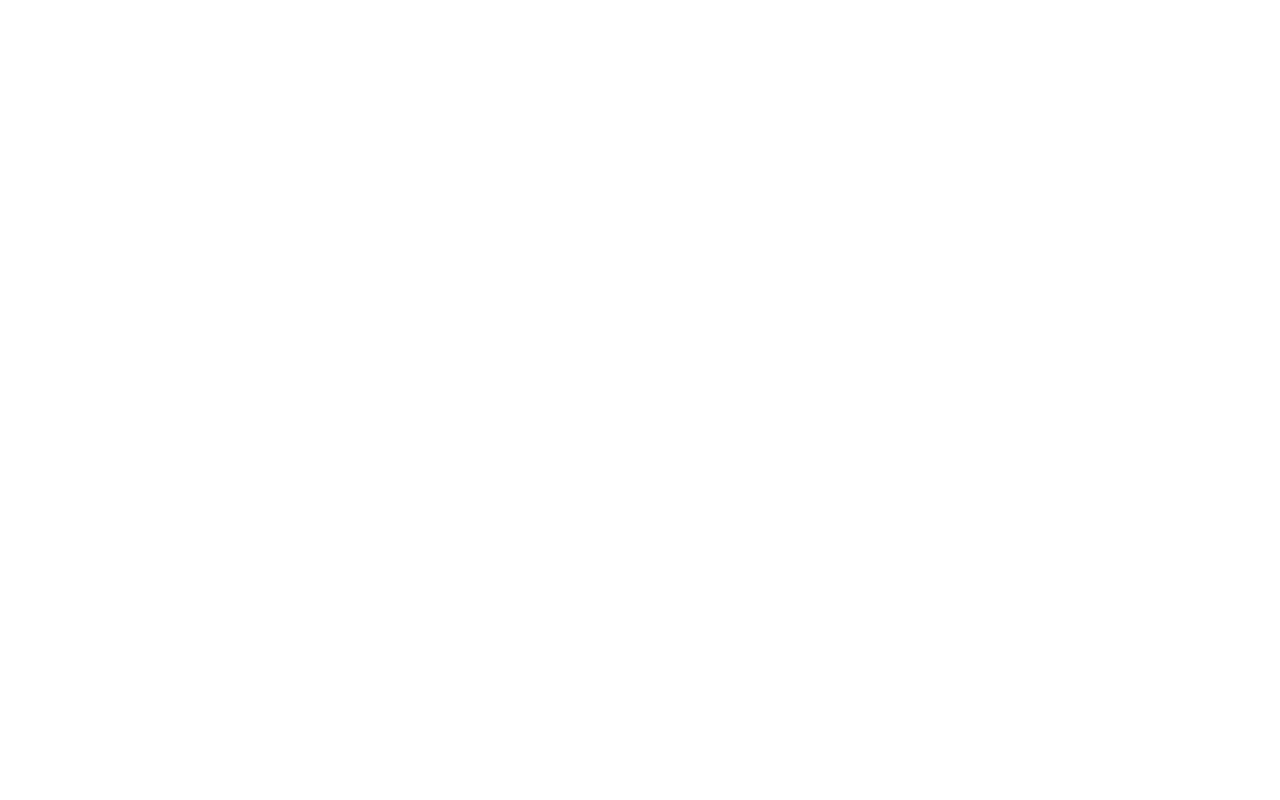
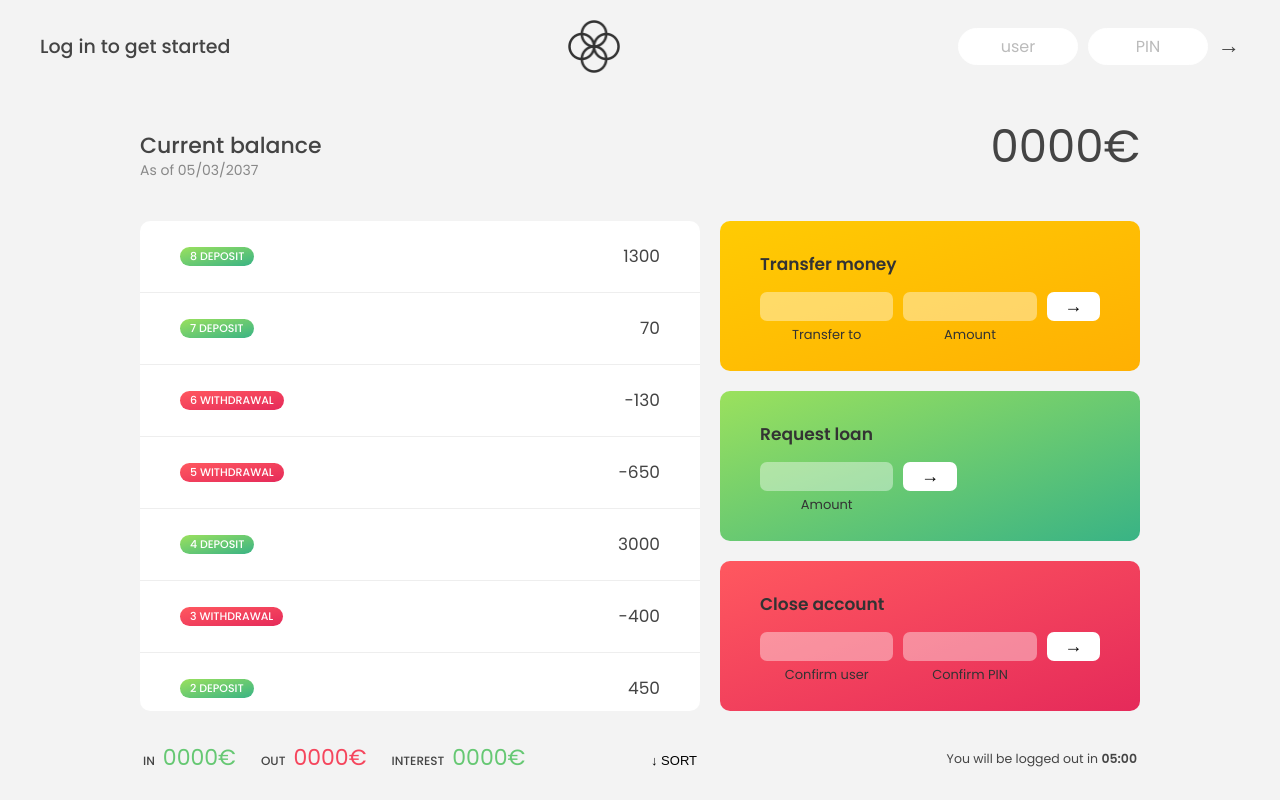
Before and after one commit to pavlekrajisnik/javascript-projects, a plain HTML site: page project-4/index.html in a window 1280 px wide. Drawn offline with Linux system fonts and the light colour scheme.

Commit message:
Novi projekat

```diff
--- a/project-4/index.html
+++ b/project-4/index.html
@@ -3,7 +3,126 @@
   <head>
     <meta charset="UTF-8" />
     <meta name="viewport" content="width=device-width, initial-scale=1.0" />
-    <title>Project 4</title>
+    <meta http-equiv="X-UA-Compatible" content="ie=edge" />
+    <link rel="shortcut icon" type="image/png" href="/icon.png" />
+
+    <link
+      href="https://fonts.googleapis.com/css?family=Poppins:400,500,600&display=swap"
+      rel="stylesheet"
+    />
+
+    <link rel="stylesheet" href="style.css" />
+    <title>Bankist</title>
   </head>
-  <body></body>
+  <body>
+    <!-- TOP NAVIGATION -->
+    <nav>
+      <p class="welcome">Log in to get started</p>
+      <img src="logo.png" alt="Logo" class="logo" />
+      <form class="login">
+        <input
+          type="text"
+          placeholder="user"
+          class="login__input login__input--user"
+        />
+        <!-- In practice, use type="password" -->
+        <input
+          type="text"
+          placeholder="PIN"
+          maxlength="4"
+          class="login__input login__input--pin"
+        />
+        <button class="login__btn">&rarr;</button>
+      </form>
+    </nav>
+
+    <main class="app">
+      <!-- BALANCE -->
+      <div class="balance">
+        <div>
+          <p class="balance__label">Current balance</p>
+          <p class="balance__date">
+            As of <span class="date">05/03/2037</span>
+          </p>
+        </div>
+        <p class="balance__value">0000€</p>
+      </div>
+
+      <!-- MOVEMENTS -->
+      <div class="movements">
+        <div class="movements__row">
+          <div class="movements__type movements__type--deposit">2 deposit</div>
+          <div class="movements__date">3 days ago</div>
+          <div class="movements__value">4 000€</div>
+        </div>
+        <div class="movements__row">
+          <div class="movements__type movements__type--withdrawal">
+            1 withdrawal
+          </div>
+          <div class="movements__date">24/01/2037</div>
+          <div class="movements__value">-378€</div>
+        </div>
+      </div>
+
+      <!-- SUMMARY -->
+      <div class="summary">
+        <p class="summary__label">In</p>
+        <p class="summary__value summary__value--in">0000€</p>
+        <p class="summary__label">Out</p>
+        <p class="summary__value summary__value--out">0000€</p>
+        <p class="summary__label">Interest</p>
+        <p class="summary__value summary__value--interest">0000€</p>
+        <button class="btn--sort">&downarrow; SORT</button>
+      </div>
+
+      <!-- OPERATION: TRANSFERS -->
+      <div class="operation operation--transfer">
+        <h2>Transfer money</h2>
+        <form class="form form--transfer">
+          <input type="text" class="form__input form__input--to" />
+          <input type="number" class="form__input form__input--amount" />
+          <button class="form__btn form__btn--transfer">&rarr;</button>
+          <label class="form__label">Transfer to</label>
+          <label class="form__label">Amount</label>
+        </form>
+      </div>
+
+      <!-- OPERATION: LOAN -->
+      <div class="operation operation--loan">
+        <h2>Request loan</h2>
+        <form class="form form--loan">
+          <input type="number" class="form__input form__input--loan-amount" />
+          <button class="form__btn form__btn--loan">&rarr;</button>
+          <label class="form__label form__label--loan">Amount</label>
+        </form>
+      </div>
+
+      <!-- OPERATION: CLOSE -->
+      <div class="operation operation--close">
+        <h2>Close account</h2>
+        <form class="form form--close">
+          <input type="text" class="form__input form__input--user" />
+          <input
+            type="password"
+            maxlength="6"
+            class="form__input form__input--pin"
+          />
+          <button class="form__btn form__btn--close">&rarr;</button>
+          <label class="form__label">Confirm user</label>
+          <label class="form__label">Confirm PIN</label>
+        </form>
+      </div>
+
+      <!-- LOGOUT TIMER -->
+      <p class="logout-timer">
+        You will be logged out in <span class="timer">05:00</span>
+      </p>
+    </main>
+
+    <!-- <footer>
+      &copy; by Jonas Schmedtmann. Don't claim as your own :)
+    </footer> -->
+
+    <script src="script.js"></script>
+  </body>
 </html>
--- /dev/null
+++ b/project-4/script.js
@@ -0,0 +1,81 @@
+'use strict';
+
+/////////////////////////////////////////////////
+/////////////////////////////////////////////////
+// BANKIST APP
+
+// Data
+const account1 = {
+  owner: 'Jonas Schmedtmann',
+  movements: [200, 450, -400, 3000, -650, -130, 70, 1300],
+  interestRate: 1.2, // %
+  pin: 1111,
+};
+
+const account2 = {
+  owner: 'Jessica Davis',
+  movements: [5000, 3400, -150, -790, -3210, -1000, 8500, -30],
+  interestRate: 1.5,
+  pin: 2222,
+};
+
+const account3 = {
+  owner: 'Steven Thomas Williams',
+  movements: [200, -200, 340, -300, -20, 50, 400, -460],
+  interestRate: 0.7,
+  pin: 3333,
+};
+
+const account4 = {
+  owner: 'Sarah Smith',
+  movements: [430, 1000, 700, 50, 90],
+  interestRate: 1,
+  pin: 4444,
+};
+
+const accounts = [account1, account2, account3, account4];
+
+// Elements
+const labelWelcome = document.querySelector('.welcome');
+const labelDate = document.querySelector('.date');
+const labelBalance = document.querySelector('.balance__value');
+const labelSumIn = document.querySelector('.summary__value--in');
+const labelSumOut = document.querySelector('.summary__value--out');
+const labelSumInterest = document.querySelector('.summary__value--interest');
+const labelTimer = document.querySelector('.timer');
+
+const containerApp = document.querySelector('.app');
+const containerMovements = document.querySelector('.movements');
+
+const btnLogin = document.querySelector('.login__btn');
+const btnTransfer = document.querySelector('.form__btn--transfer');
+const btnLoan = document.querySelector('.form__btn--loan');
+const btnClose = document.querySelector('.form__btn--close');
+const btnSort = document.querySelector('.btn--sort');
+
+const inputLoginUsername = document.querySelector('.login__input--user');
+const inputLoginPin = document.querySelector('.login__input--pin');
+const inputTransferTo = document.querySelector('.form__input--to');
+const inputTransferAmount = document.querySelector('.form__input--amount');
+const inputLoanAmount = document.querySelector('.form__input--loan-amount');
+const inputCloseUsername = document.querySelector('.form__input--user');
+const inputClosePin = document.querySelector('.form__input--pin');
+
+//FUNCTIONS
+const displayMovements = function (movements) {
+  containerMovements.innerHTML = '';
+  //KREIRAN foreach koji prima dva parametra mov kao property iz objekta i index
+  movements.forEach(function (mov, i) {
+    const type = mov > 0 ? 'deposit' : 'withdrawal';
+    const html = `
+      <div class="movements__row">
+          <div class="movements__type movements__type--${type}">${
+      i + 1
+    } ${type}</div>
+          <div class="movements__value">${mov}</div>
+        </div>`;
+    //insertAdjacentHTML za dodavanje html u DOM
+    containerMovements.insertAdjacentHTML('afterbegin', html);
+  });
+};
+displayMovements(account1.movements);
--- /dev/null
+++ b/project-4/style.css
@@ -0,0 +1,297 @@
+/*
+ * Use this CSS to learn some intersting techniques,
+ * in case you're wondering how I built the UI.
+ * Have fun! 😁
+ */
+
+* {
+  margin: 0;
+  padding: 0;
+  box-sizing: inherit;
+}
+
+html {
+  font-size: 62.5%;
+  box-sizing: border-box;
+}
+
+body {
+  font-family: 'Poppins', sans-serif;
+  color: #444;
+  background-color: #f3f3f3;
+  height: 100vh;
+  padding: 2rem;
+}
+
+nav {
+  display: flex;
+  justify-content: space-between;
+  align-items: center;
+  padding: 0 2rem;
+}
+
+.welcome {
+  font-size: 1.9rem;
+  font-weight: 500;
+}
+
+.logo {
+  height: 5.25rem;
+}
+
+.login {
+  display: flex;
+}
+
+.login__input {
+  border: none;
+  padding: 0.5rem 2rem;
+  font-size: 1.6rem;
+  font-family: inherit;
+  text-align: center;
+  width: 12rem;
+  border-radius: 10rem;
+  margin-right: 1rem;
+  color: inherit;
+  border: 1px solid #fff;
+  transition: all 0.3s;
+}
+
+.login__input:focus {
+  outline: none;
+  border: 1px solid #ccc;
+}
+
+.login__input::placeholder {
+  color: #bbb;
+}
+
+.login__btn {
+  border: none;
+  background: none;
+  font-size: 2.2rem;
+  color: inherit;
+  cursor: pointer;
+  transition: all 0.3s;
+}
+
+.login__btn:hover,
+.login__btn:focus,
+.btn--sort:hover,
+.btn--sort:focus {
+  outline: none;
+  color: #777;
+}
+
+/* MAIN */
+.app {
+  position: relative;
+  max-width: 100rem;
+  margin: 4rem auto;
+  display: grid;
+  grid-template-columns: 4fr 3fr;
+  grid-template-rows: auto repeat(3, 15rem) auto;
+  gap: 2rem;
+
+  /* NOTE This creates the fade in/out anumation */
+  /* opacity: 0; */
+  transition: all 1s;
+}
+
+.balance {
+  grid-column: 1 / span 2;
+  display: flex;
+  align-items: flex-end;
+  justify-content: space-between;
+  margin-bottom: 2rem;
+}
+
+.balance__label {
+  font-size: 2.2rem;
+  font-weight: 500;
+  margin-bottom: -0.2rem;
+}
+
+.balance__date {
+  font-size: 1.4rem;
+  color: #888;
+}
+
+.balance__value {
+  font-size: 4.5rem;
+  font-weight: 400;
+}
+
+/* MOVEMENTS */
+.movements {
+  grid-row: 2 / span 3;
+  background-color: #fff;
+  border-radius: 1rem;
+  overflow: scroll;
+}
+
+.movements__row {
+  padding: 2.25rem 4rem;
+  display: flex;
+  align-items: center;
+  border-bottom: 1px solid #eee;
+}
+
+.movements__type {
+  font-size: 1.1rem;
+  text-transform: uppercase;
+  font-weight: 500;
+  color: #fff;
+  padding: 0.1rem 1rem;
+  border-radius: 10rem;
+  margin-right: 2rem;
+}
+
+.movements__date {
+  font-size: 1.1rem;
+  text-transform: uppercase;
+  font-weight: 500;
+  color: #666;
+}
+
+.movements__type--deposit {
+  background-image: linear-gradient(to top left, #39b385, #9be15d);
+}
+
+.movements__type--withdrawal {
+  background-image: linear-gradient(to top left, #e52a5a, #ff585f);
+}
+
+.movements__value {
+  font-size: 1.7rem;
+  margin-left: auto;
+}
+
+/* SUMMARY */
+.summary {
+  grid-row: 5 / 6;
+  display: flex;
+  align-items: baseline;
+  padding: 0 0.3rem;
+  margin-top: 1rem;
+}
+
+.summary__label {
+  font-size: 1.2rem;
+  font-weight: 500;
+  text-transform: uppercase;
+  margin-right: 0.8rem;
+}
+
+.summary__value {
+  font-size: 2.2rem;
+  margin-right: 2.5rem;
+}
+
+.summary__value--in,
+.summary__value--interest {
+  color: #66c873;
+}
+
+.summary__value--out {
+  color: #f5465d;
+}
+
+.btn--sort {
+  margin-left: auto;
+  border: none;
+  background: none;
+  font-size: 1.3rem;
+  font-weight: 500;
+  cursor: pointer;
+}
+
+/* OPERATIONS */
+.operation {
+  border-radius: 1rem;
+  padding: 3rem 4rem;
+  color: #333;
+}
+
+.operation--transfer {
+  background-image: linear-gradient(to top left, #ffb003, #ffcb03);
+}
+
+.operation--loan {
+  background-image: linear-gradient(to top left, #39b385, #9be15d);
+}
+
+.operation--close {
+  background-image: linear-gradient(to top left, #e52a5a, #ff585f);
+}
+
+h2 {
+  margin-bottom: 1.5rem;
+  font-size: 1.7rem;
+  font-weight: 600;
+  color: #333;
+}
+
+.form {
+  display: grid;
+  grid-template-columns: 2.5fr 2.5fr 1fr;
+  grid-template-rows: auto auto;
+  gap: 0.4rem 1rem;
+}
+
+/* Exceptions for interst */
+.form.form--loan {
+  grid-template-columns: 2.5fr 1fr 2.5fr;
+}
+.form__label--loan {
+  grid-row: 2;
+}
+/* End exceptions */
+
+.form__input {
+  width: 100%;
+  border: none;
+  background-color: rgba(255, 255, 255, 0.4);
+  font-family: inherit;
+  font-size: 1.5rem;
+  text-align: center;
+  color: #333;
+  padding: 0.3rem 1rem;
+  border-radius: 0.7rem;
+  transition: all 0.3s;
+}
+
+.form__input:focus {
+  outline: none;
+  background-color: rgba(255, 255, 255, 0.6);
+}
+
+.form__label {
+  font-size: 1.3rem;
+  text-align: center;
+}
+
+.form__btn {
+  border: none;
+  border-radius: 0.7rem;
+  font-size: 1.8rem;
+  background-color: #fff;
+  cursor: pointer;
+  transition: all 0.3s;
+}
+
+.form__btn:focus {
+  outline: none;
+  background-color: rgba(255, 255, 255, 0.8);
+}
+
+.logout-timer {
+  padding: 0 0.3rem;
+  margin-top: 1.9rem;
+  text-align: right;
+  font-size: 1.25rem;
+}
+
+.timer {
+  font-weight: 600;
+}
```
Also changed, not shown: project-4/Bankist-flowchart.png (added), project-4/icon.png (added), project-4/logo.png (added), 1 other file.
